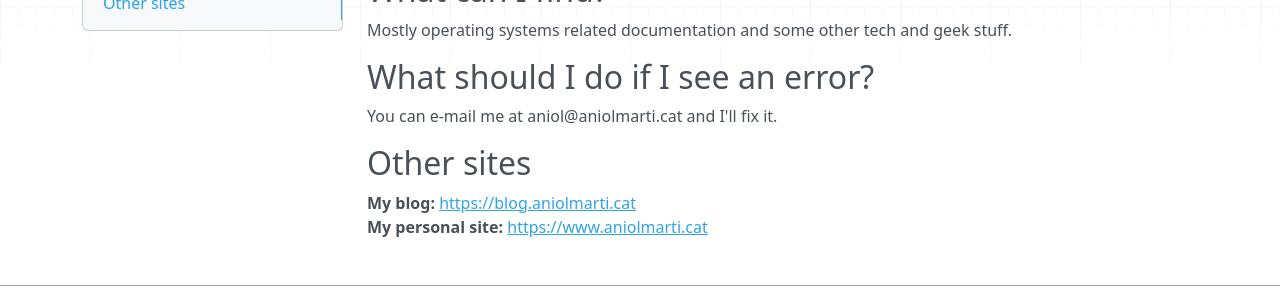
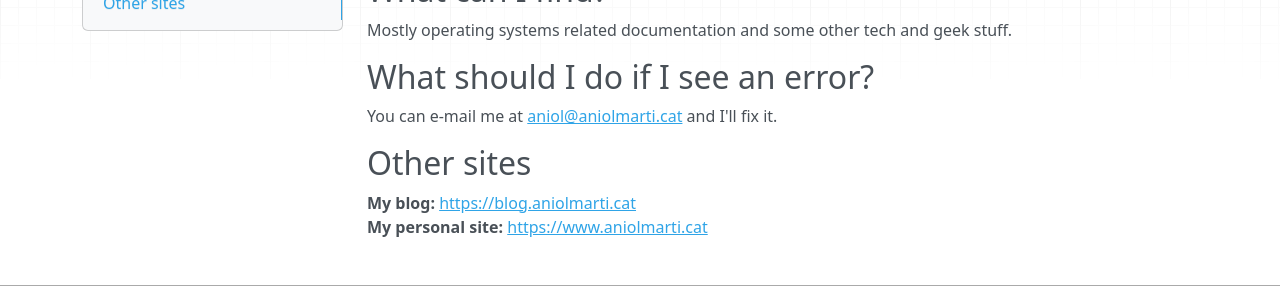
Before and after one commit to aniolm9/docs.aniolmarti.cat, an MkDocs documentation site: the page built from docs/index.md, in a window 1280 px wide. Shown: the part 227-527 px from the top of the page. Built offline with MkDocs 1.6.1, drawn with Linux system fonts in a browser that asks for light colours; nearby versions of some CDN libraries; part of the change alters nothing that is shown.

Commit message:
Add link in email

```diff
--- a/docs/index.md
+++ b/docs/index.md
@@ -5,7 +5,7 @@ In this site I keep some documentation I gathered over the time. I try to keep e
 Mostly operating systems related documentation and some other tech and geek stuff.
 
 ## What should I do if I see an error?
-You can e-mail me at aniol@aniolmarti.cat and I'll fix it.
+You can e-mail me at <aniol@aniolmarti.cat> and I'll fix it.
 
 ## Other sites
 **My blog:** <https://blog.aniolmarti.cat>
```
